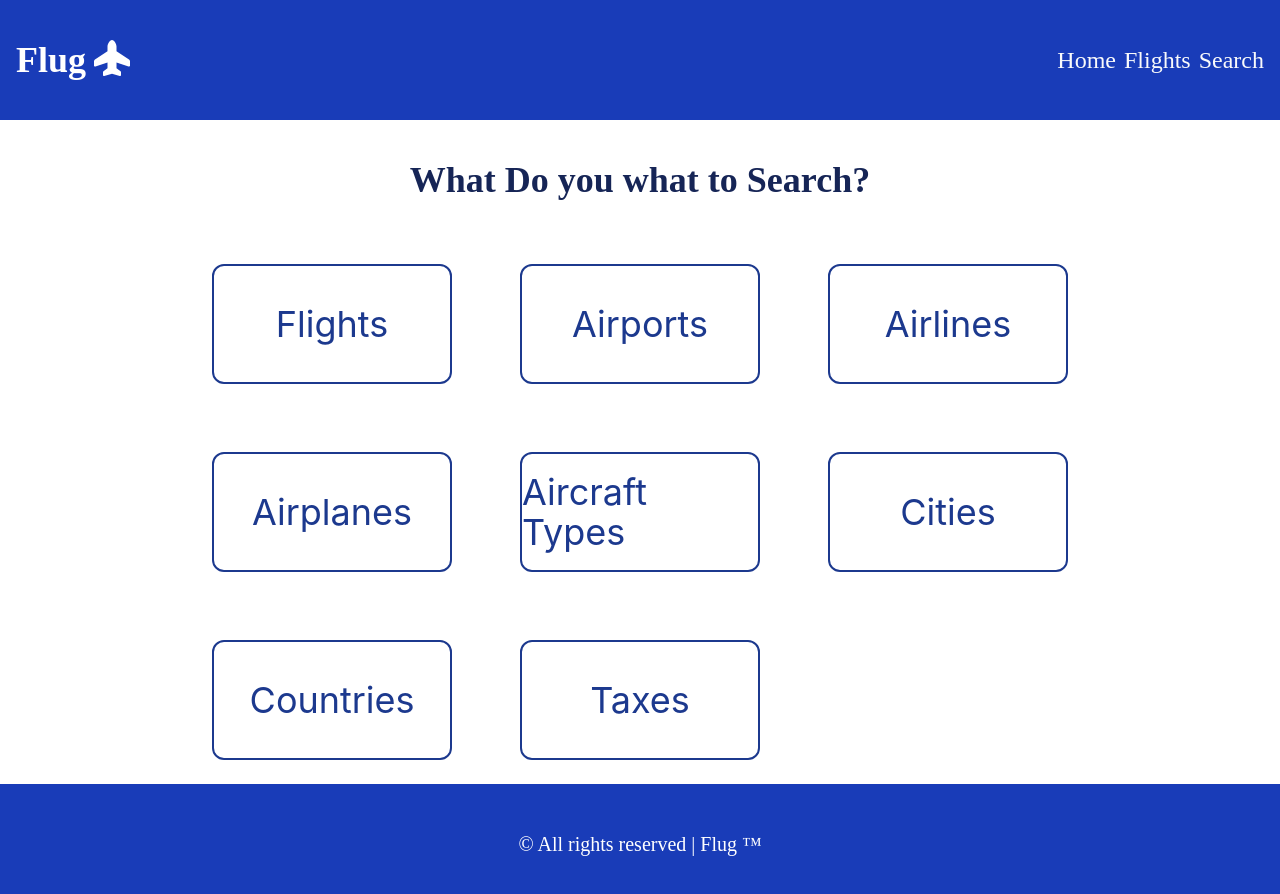
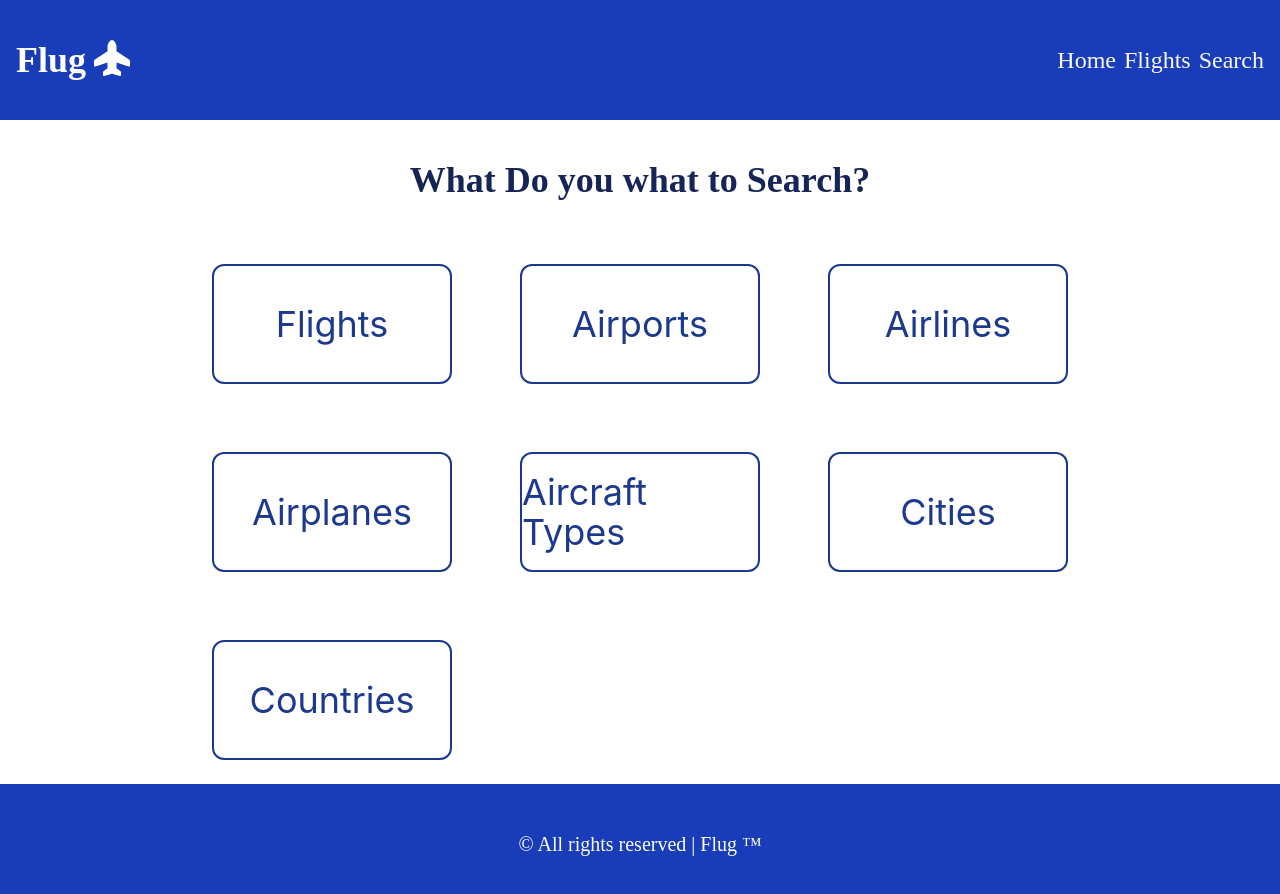
Before and after one commit to lucky-KRMU/Flug, a React (Vite) app: page /search in a window 1280 px wide. Shown: the top 894 px of the page. Built offline with nearby package versions, Linux system fonts and the light colour scheme; a web font is replaced by a local one.

Commit message:
drop Taxes endpoint and components

```diff
--- a/src/Components/Search/Search.jsx
+++ b/src/Components/Search/Search.jsx
@@ -23,7 +23,6 @@ function Search() {
         <SearchCard Heading="Aircraft Types" to="aircraft/type" />
         <SearchCard Heading="Cities" to="cities" />
         <SearchCard Heading="Countries" to="countries" />
-        <SearchCard Heading="Taxes" to="" />
     </div>
 
     </section>
```
